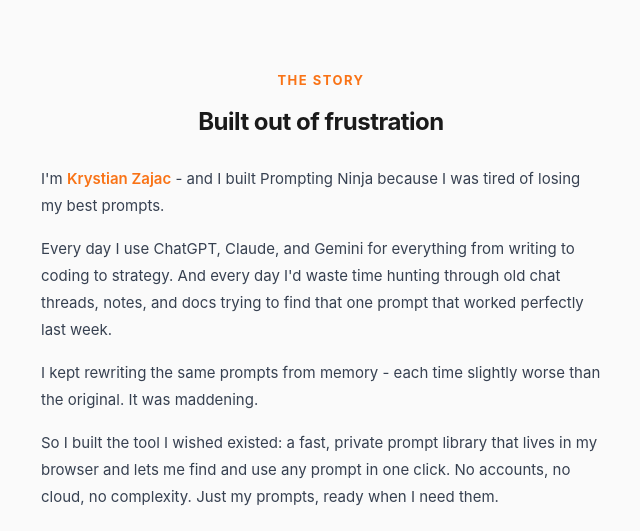
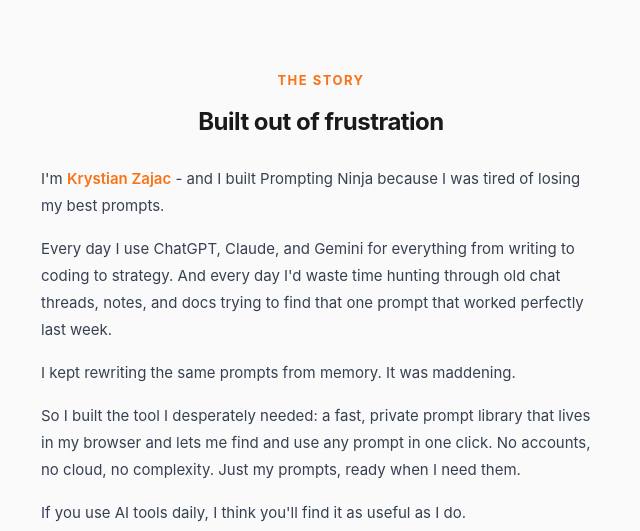
Before and after one commit to krystianzajac/prompting-ninja-site, a plain HTML site: page index.html in a window 1280 px wide. Shown: the part 6218-6749 px from the top of the page, without its empty margins (319-959 px from the left). Drawn offline with Linux system fonts and the light colour scheme.

Commit message:
Fix copy: simpler quote + desperately needed

```diff
--- a/index.html
+++ b/index.html
@@ -888,8 +888,8 @@
       <h3>Built out of frustration</h3>
       <p>I'm <a href="https://www.linkedin.com/in/krystianzajac/" target="_blank" rel="noopener">Krystian Zajac</a> - and I built Prompting Ninja because I was tired of losing my best prompts.</p>
       <p>Every day I use ChatGPT, Claude, and Gemini for everything from writing to coding to strategy. And every day I'd waste time hunting through old chat threads, notes, and docs trying to find that one prompt that worked perfectly last week.</p>
-      <p>I kept rewriting the same prompts from memory - each time slightly worse than the original. It was maddening.</p>
-      <p>So I built the tool I wished existed: a fast, private prompt library that lives in my browser and lets me find and use any prompt in one click. No accounts, no cloud, no complexity. Just my prompts, ready when I need them.</p>
+      <p>I kept rewriting the same prompts from memory. It was maddening.</p>
+      <p>So I built the tool I desperately needed: a fast, private prompt library that lives in my browser and lets me find and use any prompt in one click. No accounts, no cloud, no complexity. Just my prompts, ready when I need them.</p>
       <p>If you use AI tools daily, I think you'll find it as useful as I do.</p>
       <div class="story-links">
         <a href="https://x.com/krystianzajac" target="_blank" rel="noopener">
```
